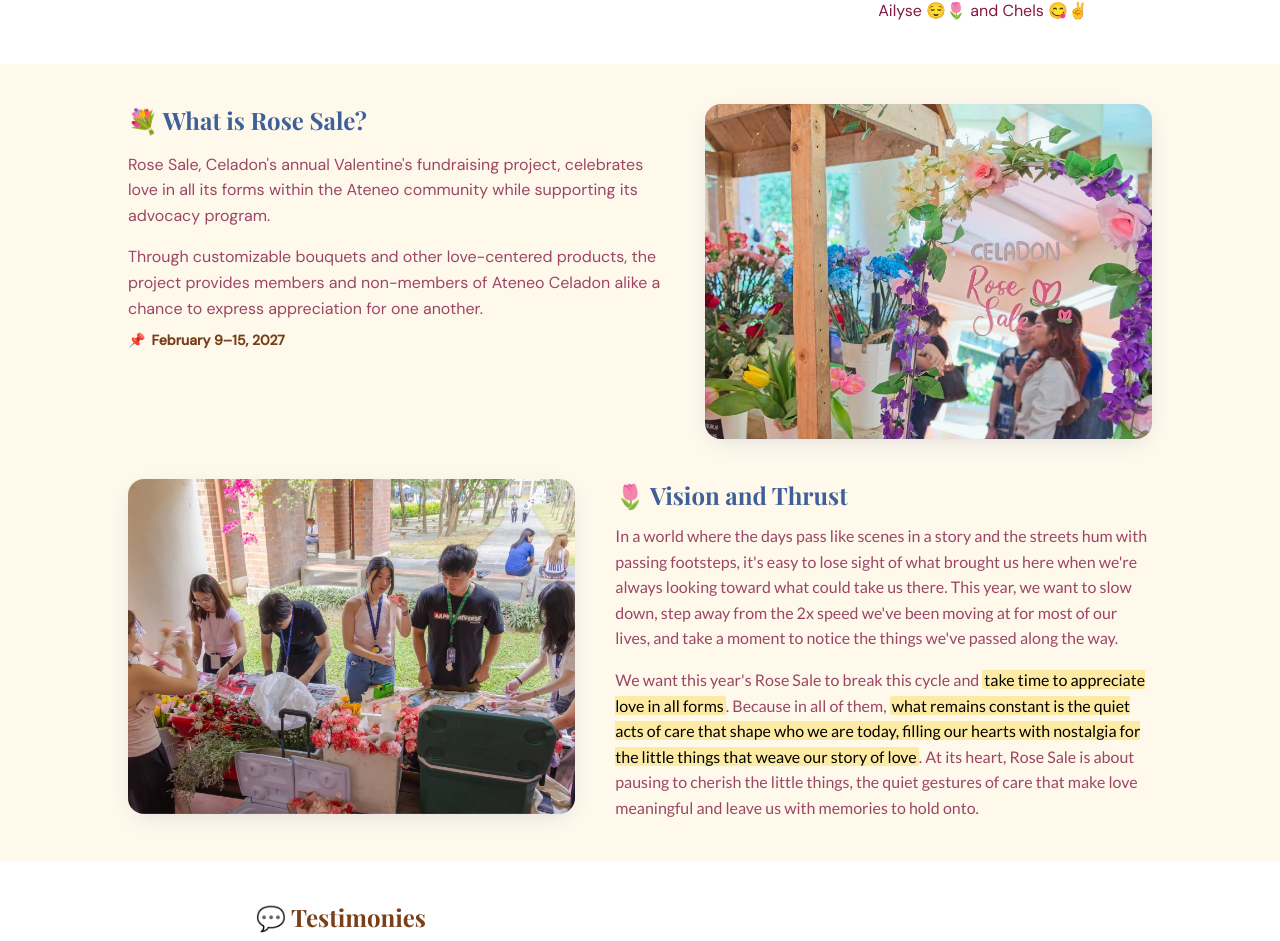
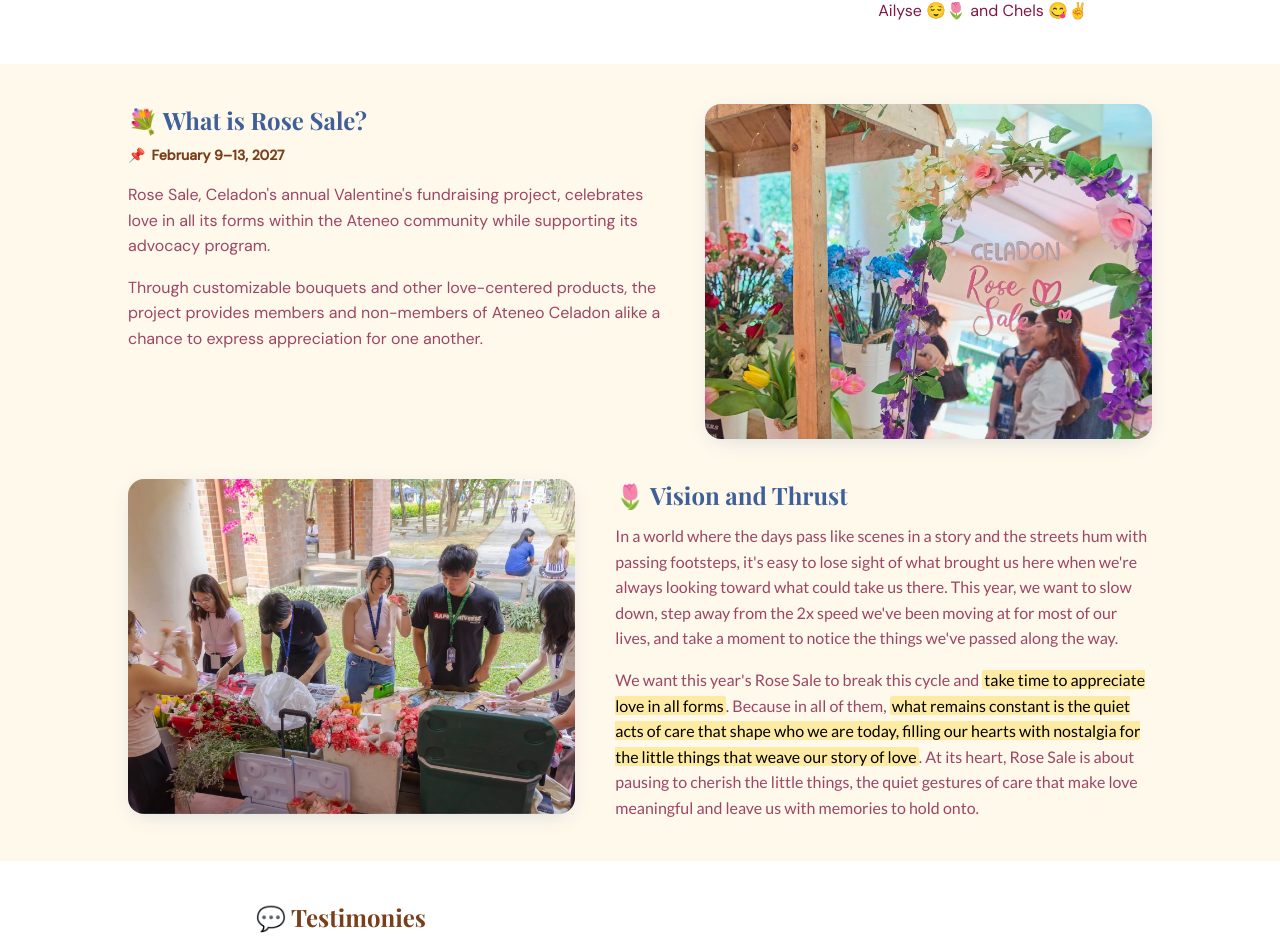
Before and after one commit to Koala3353/celadon-website, a Next.js app: page /internal/cta-wave1/rose-sale in a window 1280 px wide. Shown: the part 1171-2112 px from the top of the page. Built offline with nearby package versions, Linux system fonts and the light colour scheme.

Commit message:
Move the pinned date directly below the heading, matching the doc's order, and correct it to February 9-13
Co-Authored-By: Claude Sonnet 5 <noreply@anthropic.com>

```diff
--- a/src/app/internal/cta-wave1/rose-sale/page.tsx
+++ b/src/app/internal/cta-wave1/rose-sale/page.tsx
@@ -141,14 +141,14 @@ export default function RoseSaleProjectPage() {
           <Reveal className="mx-auto grid w-full max-w-5xl gap-8 md:grid-cols-[1.2fr_1fr] md:items-start md:gap-10">
             <div className="flex flex-col gap-4 text-left [font-family:var(--font-rs-dmsans)]">
               <Heading>{project.whatIsIt.heading}</Heading>
+              <p className="prose-body -mt-2 flex items-center gap-1.5 text-sm font-bold [color:#783F1A]" data-reveal>
+                <span aria-hidden>📌</span> February 9–13, 2027
+              </p>
               <RichParagraphs
                 paragraphs={project.whatIsIt.body}
                 className="flex flex-col gap-4"
                 paragraphClassName="prose-body text-dept-ink/80"
               />
-              <p className="prose-body -mt-2 flex items-center gap-1.5 text-sm font-bold [color:#783F1A]" data-reveal>
-                <span aria-hidden>📌</span> February 9–15, 2027
-              </p>
             </div>
             <PhotoCarousel
               photos={(project.whatIsIt.images ?? []).map((img) => ({ src: asset(img.src) }))}
```
